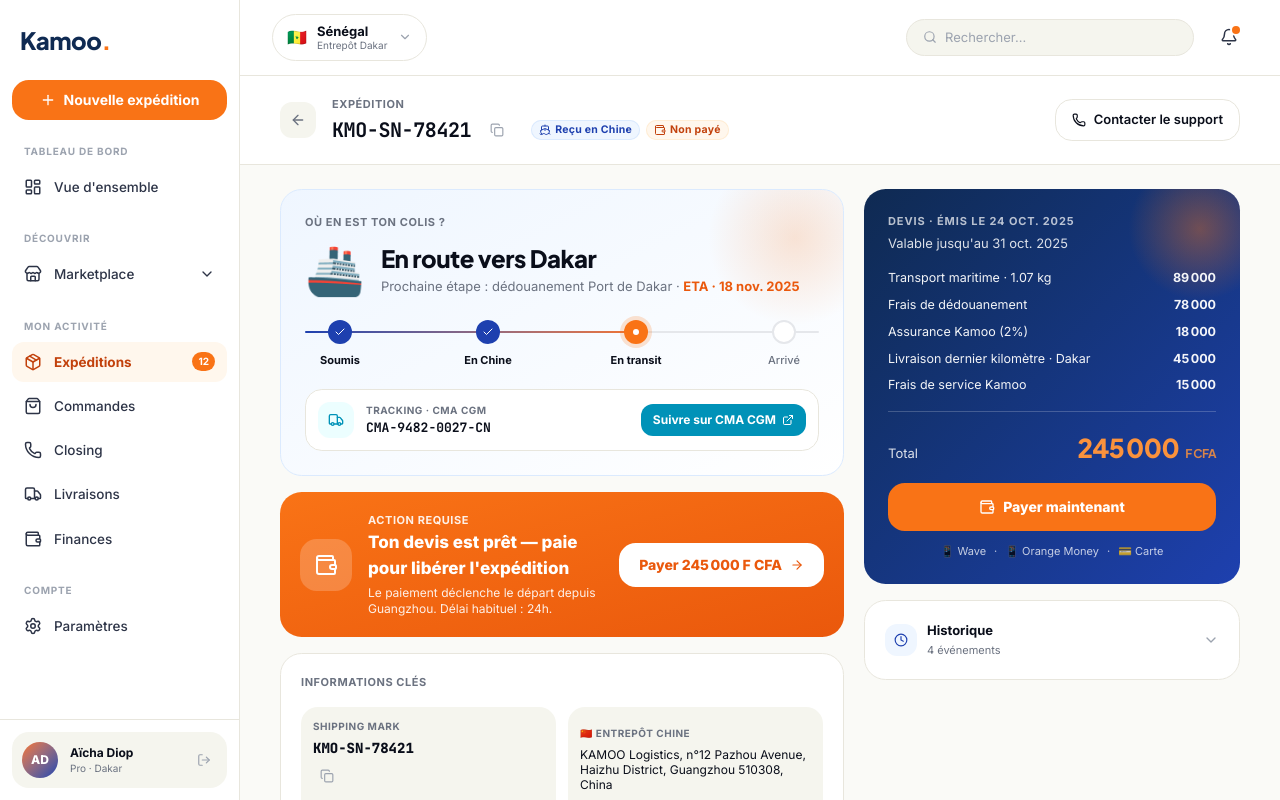
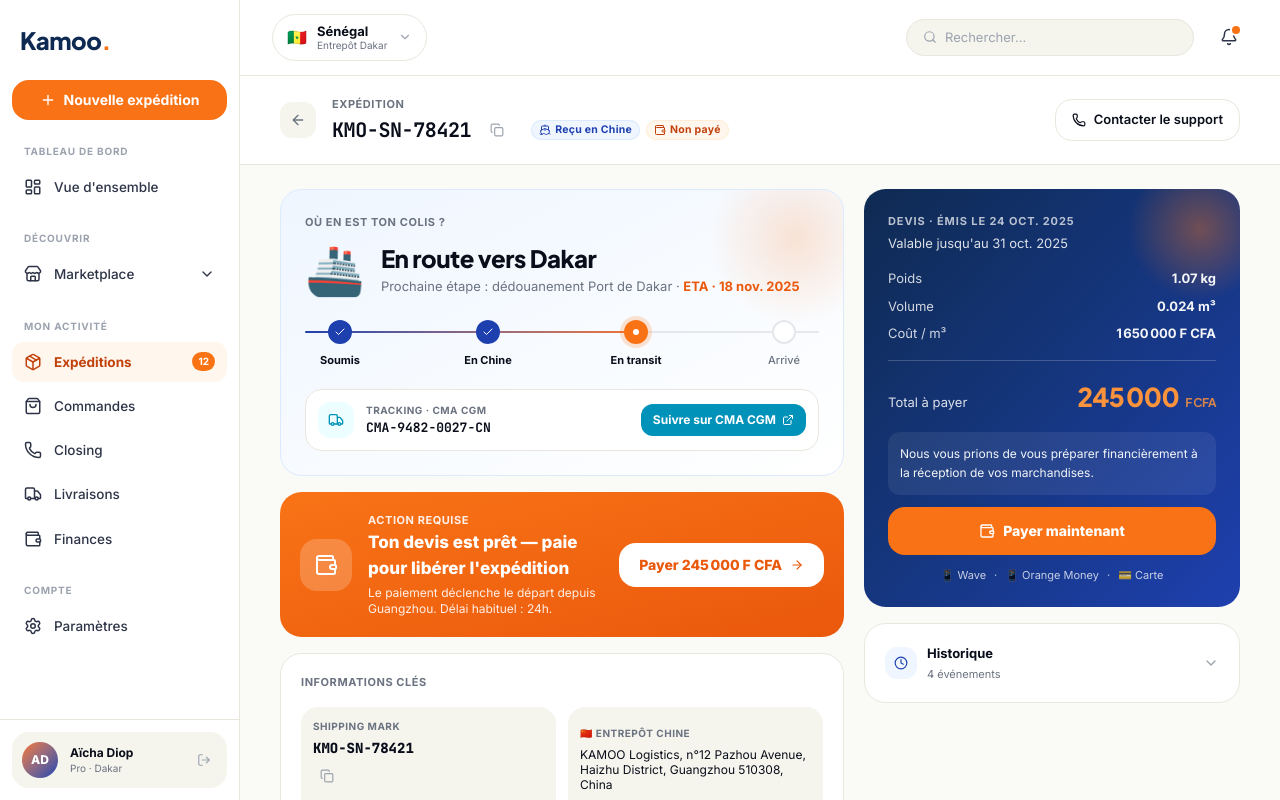
Before and after one commit to Patrick-hub90/kamoo-app, a Next.js app: page /expeditions/exp_01 in a window 1280 px wide. Built offline with nearby package versions, Linux system fonts and the light colour scheme.

Commit message:
fix(devis): structure simplifiée (poids, volume, coût/unité, total) + nouveau message d'attente

```diff
--- a/src/app/(vendor)/expeditions/[id]/page.tsx
+++ b/src/app/(vendor)/expeditions/[id]/page.tsx
@@ -395,23 +395,26 @@
                 </div>
 
                 <div className="mt-4 flex flex-col gap-2">
-                  {exp.quote.lines.map((line) => (
-                    <div
-                      key={line.label}
-                      className="flex items-start justify-between text-[12.5px] opacity-95"
-                    >
-                      <span className="pr-3">{line.label}</span>
-                      <span className="whitespace-nowrap font-bold">
-                        {formatXOF(line.amountXof, false)}
-                      </span>
-                    </div>
-                  ))}
+                  <DevisRow
+                    label="Poids"
+                    value={`${exp.quote.weightKg} kg`}
+                  />
+                  {exp.quote.volumeCbm !== undefined && (
+                    <DevisRow
+                      label="Volume"
+                      value={`${exp.quote.volumeCbm} m³`}
+                    />
+                  )}
+                  <DevisRow
+                    label={`Coût / ${exp.quote.unitCost.unit === "kg" ? "kg" : "m³"}`}
+                    value={`${formatXOF(exp.quote.unitCost.amountXof, false)} F CFA`}
+                  />
                 </div>
 
                 <div className="my-4 h-px bg-white/20" />
 
                 <div className="flex items-baseline justify-between">
-                  <span className="text-[13px] opacity-85">Total</span>
+                  <span className="text-[13px] opacity-85">Total à payer</span>
                   <div className="font-display flex items-baseline gap-1.5 whitespace-nowrap text-[26px] font-extrabold text-kamoo-orange-400">
                     <span>{formatXOF(exp.quote.totalXof, false)}</span>
                     <span className="text-xs font-bold opacity-85">F CFA</span>
@@ -420,7 +423,11 @@
 
                 {exp.paymentStatus === "unpaid" && (
                   <>
-                    <button className="mt-4 flex w-full items-center justify-center gap-2 whitespace-nowrap rounded-xl bg-kamoo-orange-500 px-4 py-3.5 text-sm font-extrabold text-white hover:bg-kamoo-orange-600">
+                    <p className="mt-4 rounded-lg bg-white/8 p-3 text-[12px] leading-relaxed opacity-95">
+                      Nous vous prions de vous préparer financièrement à la
+                      réception de vos marchandises.
+                    </p>
+                    <button className="mt-3 flex w-full items-center justify-center gap-2 whitespace-nowrap rounded-xl bg-kamoo-orange-500 px-4 py-3.5 text-sm font-extrabold text-white hover:bg-kamoo-orange-600">
                       <Wallet className="h-4 w-4" />
                       Payer maintenant
                     </button>
@@ -507,3 +514,12 @@
     </div>
   );
 }
+
+function DevisRow({ label, value }: { label: string; value: string }) {
+  return (
+    <div className="flex items-baseline justify-between text-[13px] opacity-95">
+      <span className="opacity-85">{label}</span>
+      <span className="whitespace-nowrap font-bold">{value}</span>
+    </div>
+  );
+}
--- a/src/app/(vendor)/expeditions/nouvelle/page.tsx
+++ b/src/app/(vendor)/expeditions/nouvelle/page.tsx
@@ -998,10 +998,12 @@
                 En attente de réception en Chine
               </div>
               <p className="mt-2 text-[13px] leading-relaxed text-ink-700">
-                Une fois ton colis arrivé chez notre transitaire à{" "}
-                <b>Guangzhou</b>, il sera <b>pesé</b> et{" "}
-                <b>photographié</b>. Tu recevras alors le <b>devis exact</b>{" "}
-                à valider avant l&apos;expédition.
+                Nous vous prions de vous préparer financièrement à la
+                réception de vos marchandises. Une fois ton colis arrivé
+                chez notre transitaire à <b>Guangzhou</b>, il sera{" "}
+                <b>pesé</b> et <b>photographié</b>, puis tu recevras le
+                devis exact (poids, volume si besoin, coût unitaire et
+                total).
               </p>
 
               <div className="mt-4 grid grid-cols-3 gap-2">
--- a/src/lib/data/mock-expedition-detail.ts
+++ b/src/lib/data/mock-expedition-detail.ts
@@ -93,19 +93,12 @@
         ? {
             issuedAt: "24 oct. 2025 · 10:12",
             validUntil: "31 oct. 2025",
-            lines: [
-              {
-                label: "Transport maritime · 1.07 kg",
-                amountXof: 89000,
-              },
-              { label: "Frais de dédouanement", amountXof: 78000 },
-              { label: "Assurance Kamoo (2%)", amountXof: 18000 },
-              {
-                label: "Livraison dernier kilomètre · Dakar",
-                amountXof: 45000,
-              },
-              { label: "Frais de service Kamoo", amountXof: 15000 },
-            ],
+            weightKg: 1.07,
+            volumeCbm: base.transportMode === "sea" ? 0.024 : undefined,
+            unitCost: {
+              amountXof: base.transportMode === "sea" ? 1_650_000 : 8_200,
+              unit: base.transportMode === "sea" ? "cbm" : "kg",
+            },
             totalXof: base.amountXof,
           }
         : null,
--- a/src/lib/types/expedition-detail.ts
+++ b/src/lib/types/expedition-detail.ts
@@ -14,15 +14,17 @@
   photosReceived: { emoji: string; bg: string }[];
 };
 
-export type QuoteLine = {
-  label: string;
-  amountXof: number;
-};
-
 export type Quote = {
   issuedAt: string;
   validUntil: string;
-  lines: QuoteLine[];
+  weightKg: number;
+  /** Volume en m³ (CBM), optionnel — pertinent surtout pour le maritime */
+  volumeCbm?: number;
+  /** Tarif unitaire (au kg pour avion, au m³ pour maritime) */
+  unitCost: {
+    amountXof: number;
+    unit: "kg" | "cbm";
+  };
   totalXof: number;
 };
 
```
